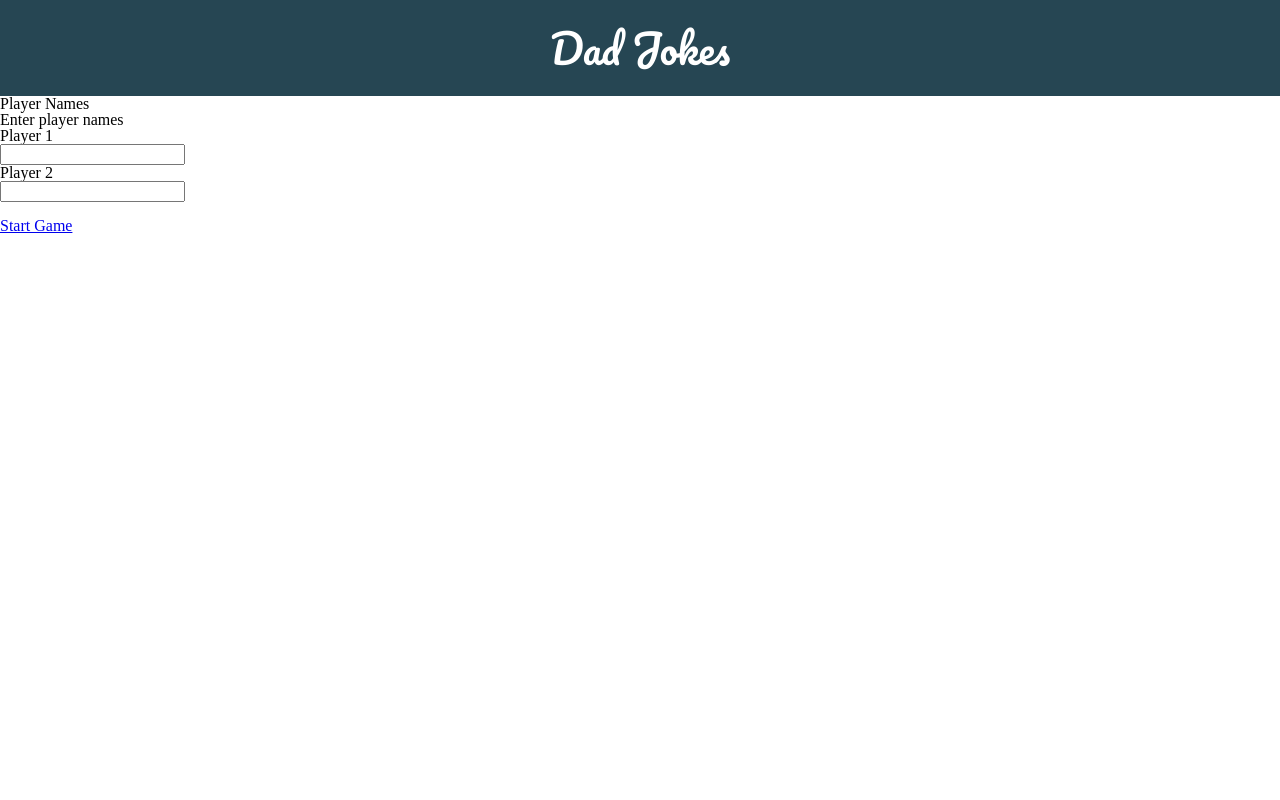
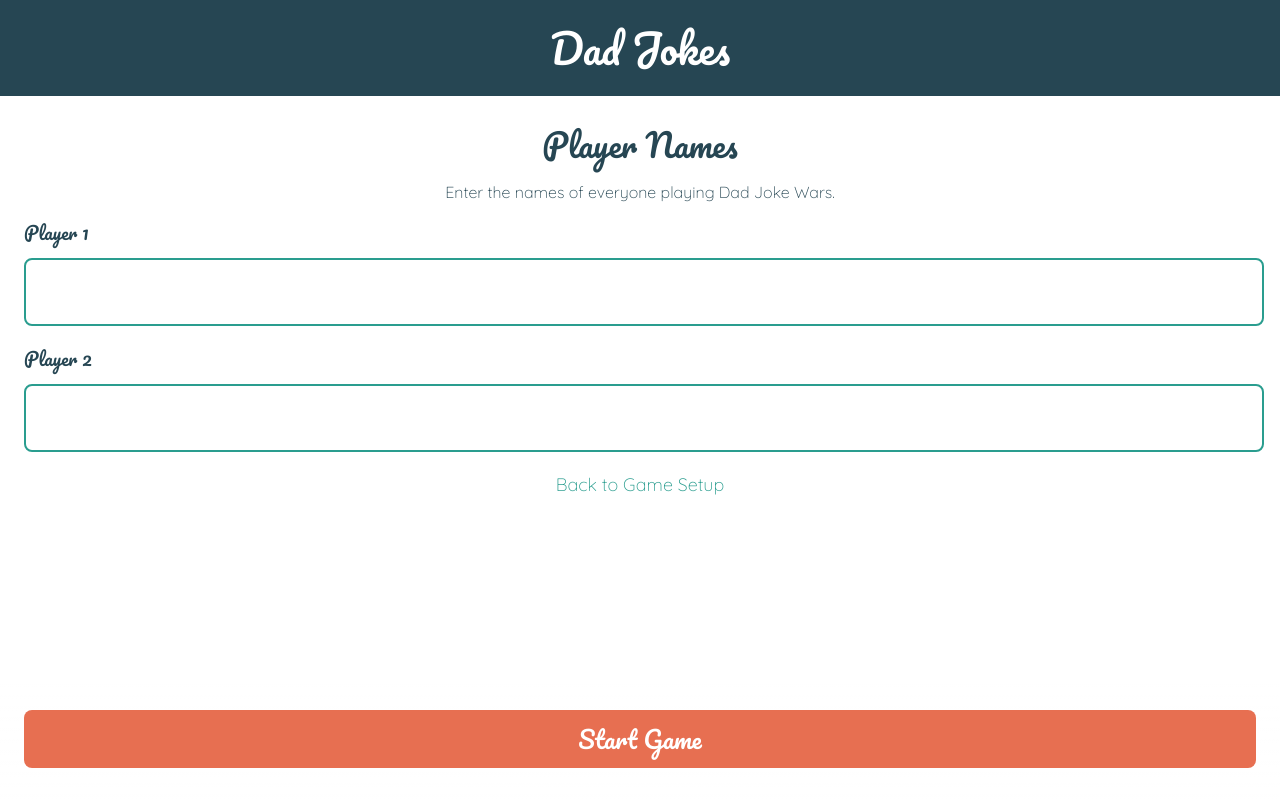
Before and after one commit to MitchellHCrane/dadjokewars, a React (Create React App) app: page /player-names in a window 1280 px wide. Built offline with nearby package versions, Linux system fonts and the light colour scheme.

Commit message:
update to player page css

```diff
--- a/src/App.css
+++ b/src/App.css
@@ -144,12 +144,6 @@ h1 {
   padding-bottom: 164px;
 }
 
-.playerP {
-  font-family: "Pacifico", cursive;
-  font-size: 18px;
-  color: #264653;
-}
-
 /* Gradient Background  */
 .gradientBack {
   background-image: linear-gradient(#264653, #2a9d8f, #f4a261);
@@ -190,3 +184,33 @@ h1 {
   background-image: linear-gradient(180deg, rgba(255,255,255,0) 0, rgba(255,255,255,1) 100%, rgba(255,255,255,1) 100%);
   /* look up linear gradient with multiple stops  */
 }
+
+#returnGreen {
+  color:#2a9d8f
+}
+
+/* Inputs  */
+
+
+.playerAndRoundsP {
+  font-family: "Quicksand", sans-serif;
+  margin: 24px 0px 0px;
+  color: #264653;
+}
+
+.playerP {
+  font-family: "Pacifico", cursive;
+  font-size: 18px;
+  color: #264653;
+}
+
+.playerP {
+  text-align: left;
+  margin-top: 24px;
+}
+
+.playerInput:focus {
+  outline: #f4a261;
+  border-color: #f4a261;
+  /* box-shadow: 0 0 3px #000; */
+}
--- a/src/App.tsx
+++ b/src/App.tsx
@@ -6,6 +6,7 @@ import "./features/intro/Intro.css";
 import "./features/header/header.css";
 import "./features/how_it_works/how_it_works.css";
 import "./features/game_setup/gameSetup.css";
+import "./features/player_names/PlayerNames.css";
 
 
 import LayoutWithHeader from "./features/layout/LayoutWithHeader"
--- a/src/features/game_setup/gameSetup.css
+++ b/src/features/game_setup/gameSetup.css
@@ -1,14 +1,4 @@
-
-
-.playerAndRoundsP {
-  font-family: "Quicksand", sans-serif;
-  margin: 24px 0px 0px;
-}
-
 /* add/minus/players/rounds  */
-
-.playerNumbers {
-}
 
 .plusPlayer {
   background: url(../../images/plus.png) no-repeat;
@@ -46,21 +36,6 @@
   vertical-align: middle;
 }
 
-.playerInput:focus {
-  outline: #f4a261;
-  border-color: #f4a261;
-  /* box-shadow: 0 0 3px #000; */
-}
-
-.playerAndNumber {
-  display: block;
-}
-
 .playerNumbers {
   margin-top: 16px;
 }
-
-.playerP {
-  text-align: left;
-  margin-top: 24px;
-}
--- a/src/features/intro/Intro.css
+++ b/src/features/intro/Intro.css
@@ -19,7 +19,8 @@
     margin-top: 24px;
 }
 
-#introOrangeBtn {
+#removeGradient {
+    background-image: none;
 }
 
 .howItWorksP{
--- a/src/features/intro/Intro.tsx
+++ b/src/features/intro/Intro.tsx
@@ -13,7 +13,7 @@ function Intro() {
             <h2 className="introH2">You Laugh, You Lose</h2>
           </div>
         </div>
-        <div className="bottomButtons">
+        <div id="removeGradient" className="bottomButtons">
           <div className="btnDiv">
             <Link to="game-setup">
               <button id="introOrangeBtn" className="orangeBtn">
--- /dev/null
+++ b/src/features/player_names/PlayerNames.css
@@ -0,0 +1,16 @@
+
+
+.playerNamesInput {
+    height: 62px;
+    width: 100%;
+    text-align: center;
+    font-size: 26px;
+    border: 2px solid #2a9d8f;
+    display: inline-block;
+    vertical-align: middle;
+    border-radius: 8px 8px 8px 8px;
+  }
+
+  .playerNamesInput {
+      margin-top: 16px;
+  }
--- a/src/features/player_names/PlayerNames.tsx
+++ b/src/features/player_names/PlayerNames.tsx
@@ -3,18 +3,38 @@ import { Link } from "react-router-dom";
 function PlayerNames() {
   return (
     <>
-      <h2>Player Names</h2>
-      <p>Enter player names</p>
-      <div>
-        <p>Player 1</p>
-        <input></input>
-      </div>
-      <div>
-        <p>Player 2</p>
-        <input></input>
-      </div><br/>
-      <div>
-        <Link to="/play-game">Start Game</Link>
+      <div className="pageLayoutContainer">
+        <h2 className="pacificoBlueH2">Player Names</h2>
+        <p className="playerAndRoundsP">
+          Enter the names of everyone playing Dad Joke Wars.
+        </p>
+        <div className="playerAndNumber">
+          <p id="gameSetupPlayerP" className="playerP">
+            Player 1
+          </p>
+          <input className="playerNamesInput" type="text"></input>
+        </div>
+        <div className="playerAndNumber">
+          <p id="gameSetupPlayerP" className="playerP">
+            Player 2
+          </p>
+
+          <input className="playerNamesInput" type="text"></input>
+        </div>
+        <div className="bottomButtons">
+          <Link to="/play-game">
+            <button id="bottomBtn" className="orangeBtn">
+              Start Game
+            </button>
+          </Link>
+        </div>
+        <div className="howItWorksPDiv">
+          <p className="howItWorksP">
+            <Link id="returnGreen" to="/game-setup" className="whiteLinkBtn">
+              Back to Game Setup
+            </Link>
+          </p>
+        </div>
       </div>
     </>
   );
```
Also changed, not shown: src/images/user-solid 1.png (added).
